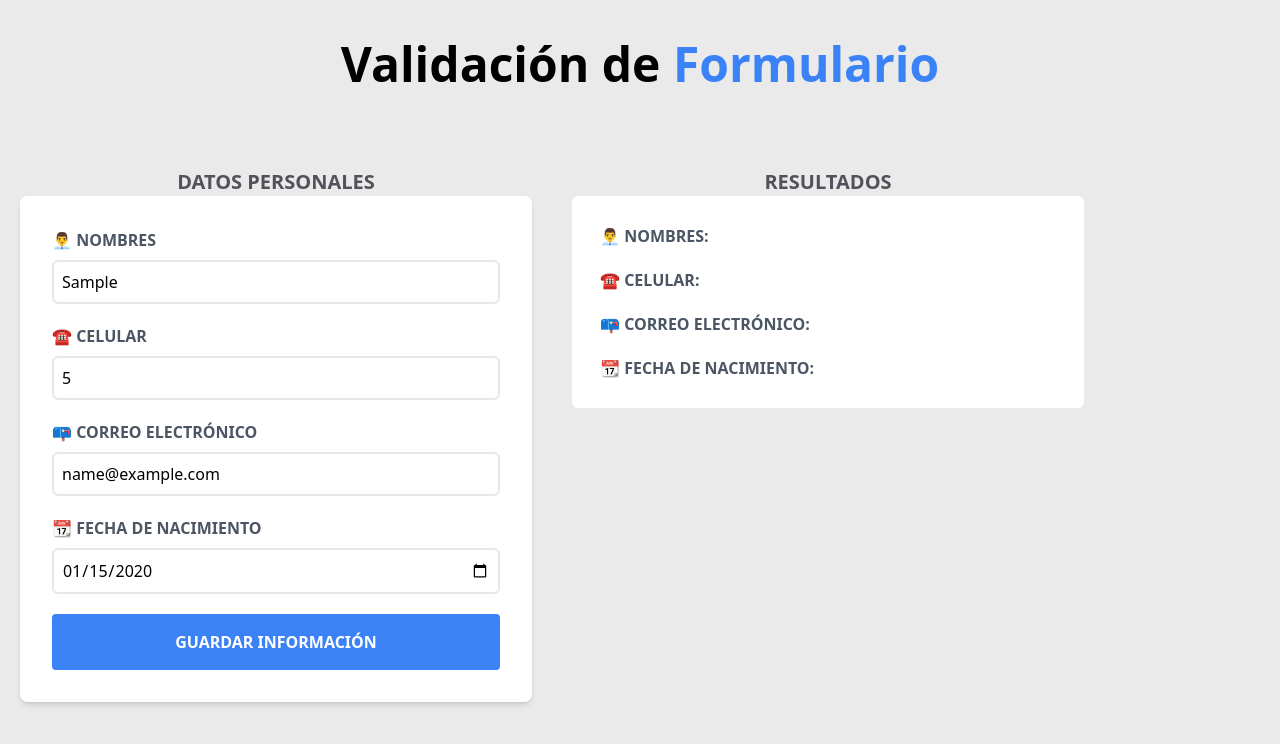
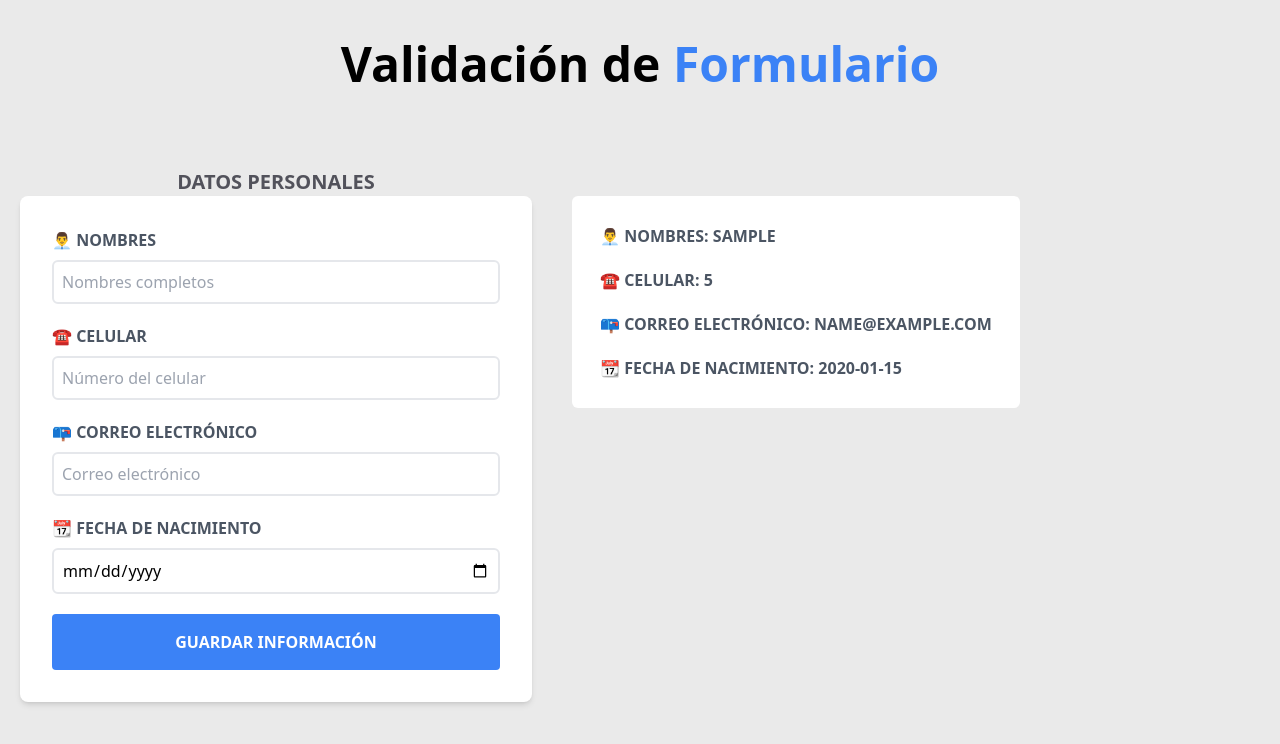
Before and after one commit to fredycoding/03_ToDo_React, a React (Vite) app: page / in a window 1280 px wide. Both pictures are taken after typing "Sample", "5", "name@example.com", "2020-01-15" into the empty fields and a click on the button "GUARDAR INFORMACIÓN". Shown: the top 744 px of the page. Built offline with nearby package versions, Linux system fonts and the light colour scheme.

Commit message:
Guardanto datos

```diff
--- a/src/App.jsx
+++ b/src/App.jsx
@@ -7,14 +7,14 @@ import { ListaTareas } from './components/ListaTareas'
 
 function App() {
 
-
+  const [tareas, setTareas] = useState([])
   return (
     <div className='container mx-auto mt-10'>
-    <Header/>
-    <div className="mt-20 md:flex">
-    <Form/>
-    <ListaTareas/>
-    </div>
+      <Header />
+      <div className="mt-20 md:flex">
+        <Form tareas={tareas} setTareas={setTareas} />
+        <ListaTareas datosFormulario={tareas} />
+      </div>
 
 
     </div>
--- /dev/null
+++ b/src/components/DatosPersonas.jsx
@@ -0,0 +1,37 @@
+export const DatosPersonas = ({dato}) => {
+    return (
+
+        <div className='W-full m-5' >
+            <div className="">
+                <div className=" bg-white rounded-md p-7">
+                    <div>
+                        <label className="block text-gray-600 uppercase font-bold">
+                            👨‍💼 Nombres: {dato.nombre}
+                        </label>
+                    </div>
+
+                    <div className="mt-5">
+                        <label className="block text-gray-600 uppercase font-bold">
+                            ☎ Celular: {dato.celular}
+                        </label>
+                    </div>
+
+                    <div className="mt-5">
+                        <label
+                            htmlFor="correo"
+                            className="block text-gray-600 uppercase font-bold"
+                        >
+                            📪 Correo electrónico: {dato.correo}
+                        </label>
+                    </div>
+
+                    <div className="mt-5">
+                        <label className="block text-gray-600 uppercase font-bold">
+                            📆 Fecha de nacimiento: {dato.fechanacimiento}
+                        </label>
+                    </div>
+                </div>
+            </div>
+        </div>
+    )
+}
--- a/src/components/Form.jsx
+++ b/src/components/Form.jsx
@@ -1,7 +1,7 @@
 import { useState } from "react";
 import Swal from "sweetalert2";
 
-export const Form = () => {
+export const Form = ({tareas, setTareas}) => {
   const [nombre, setNombre] = useState("");
   const [celular, setCelular] = useState("");
   const [correo, setCorreo] = useState("");
@@ -17,7 +17,21 @@ export const Form = () => {
         icon: 'error',
         confirmButtonText: 'Ok'
       })
+    }else{
 
+      //Este objeto lo envio al setTareas de App.jsx
+      const objetoFormulario = {
+        nombre,
+        celular,
+        correo,
+        fechanacimiento
+      }
+      setTareas([...tareas, objetoFormulario])
+
+      setNombre('')
+      setCorreo('')
+      setFechanacimiento('')
+      setCelular('')
     }
   };
 
--- a/src/components/ListaTareas.jsx
+++ b/src/components/ListaTareas.jsx
@@ -1,35 +1,15 @@
-export const ListaTareas = () => {
+import { DatosPersonas } from "./DatosPersonas";
+
+export const ListaTareas = ({ datosFormulario }) => {
+
   return (
-    <div className="md:w-1/2 lg:w-2/5 mx-5">
-      <h2 className="text-center font-black uppercase text-xl text-zinc-600">Resultados</h2>
-      <div className=" bg-white rounded-md p-7">
-        <div>
-          <label className="block text-gray-600 uppercase font-bold">
-            👨‍💼 Nombres:
-          </label>
-        </div>
+    <div className="lg:overflow-y-auto lg:overflow-y-scroll mt-2 h-[800px]">
 
-        <div className="mt-5">
-          <label className="block text-gray-600 uppercase font-bold">
-            ☎ Celular:
-          </label>
-        </div>
+      {datosFormulario.map((datos) => (
 
-        <div className="mt-5">
-          <label
-            htmlFor="correo"
-            className="block text-gray-600 uppercase font-bold"
-          >
-            📪 Correo electrónico:
-          </label>
-        </div>
+        <DatosPersonas dato={datos} />
 
-        <div className="mt-5">
-          <label className="block text-gray-600 uppercase font-bold">
-            📆 Fecha de nacimiento:
-          </label>
-        </div>
-      </div>
+      ))}
     </div>
   );
 };
```
